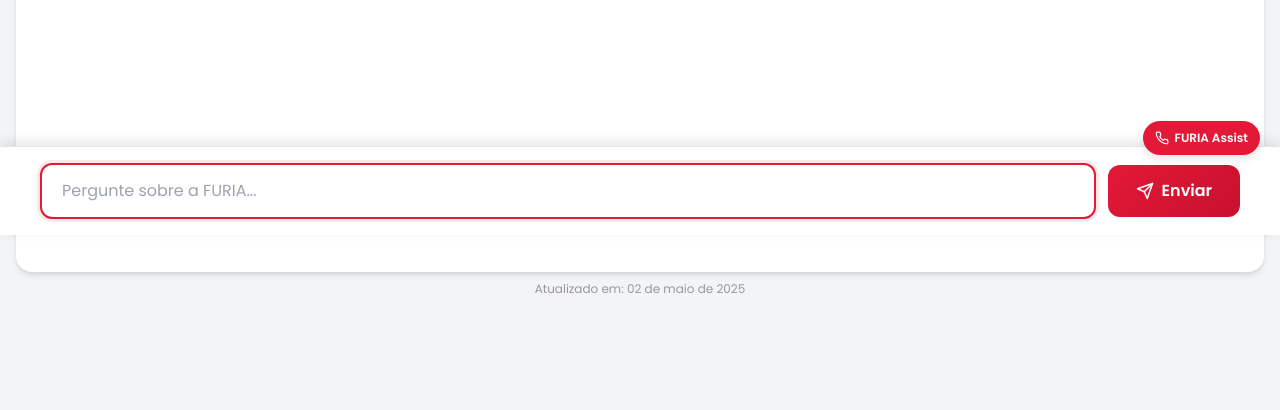
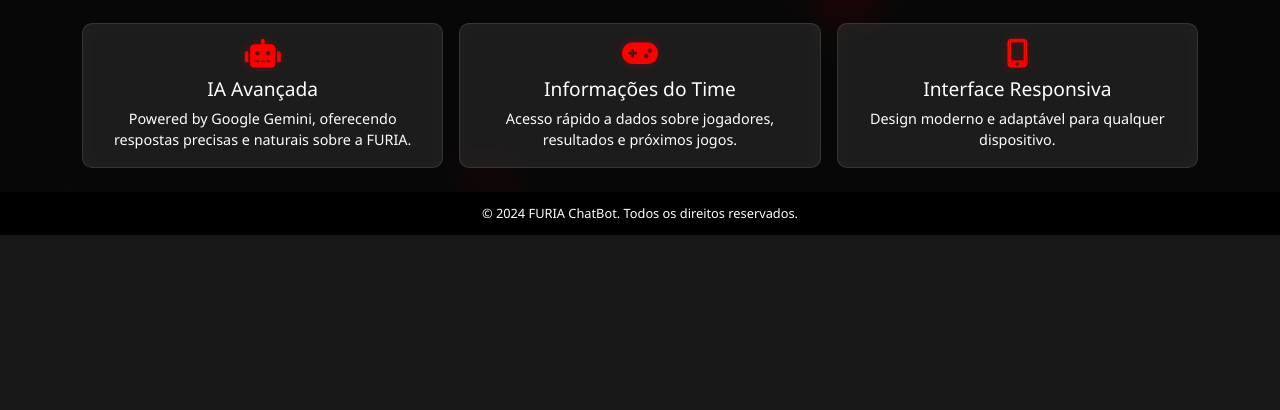
Before and after one commit to KayTheWitch/ProjetoChatbotFURIA, a Flask app: page / in a window 1280 px wide. Shown: the part 565-975 px from the top of the page. After the commit the page ends 800 px from the top, so only its background shows below. Run offline with Flask 3, Linux system fonts and the light colour scheme.

Commit message:
Enhance FURIA ChatBot functionality and user experience
- Added a new route for the chat interface and updated the home route to render the landing page.
- Improved error handling in the chat function to provide user-friendly messages based on error types.
- Updated the product information response to include a link to the FURIA product catalog.

```diff
--- a/app.py
+++ b/app.py
@@ -63,6 +63,8 @@ Sempre que usar informações dos dados atualizados:
 - Use `backticks` para nomes de times
 - Mantenha respostas curtas e informativas
 - Inclua links relevantes quando possível: [Saiba mais](https://liquipedia.net/counterstrike/FURIA)
+
+Quando o usuário solicitar informações sobre os produtos da FURIA, informe que o catálogo de produtos da FURIA pode ser visualizado no link: [Produtos FURIA](https://furia.gg/)
 """
 
 # Armazena o histórico de conversas por sessão
@@ -80,6 +82,10 @@ def format_conversation_history(history):
 
 @app.route('/')
 def home():
+    return render_template('landing.html')
+
+@app.route('/chat')
+def chat_interface():
     return render_template('index.html')
 
 @app.route('/api/chat', methods=['POST'])
@@ -131,10 +137,18 @@ def chat():
             'response': response.text
         })
     except Exception as e:
-        logger.error(f"Erro ao processar mensagem: {str(e)}", exc_info=True)
+        error_message = str(e)
+        logger.error(f"Erro ao processar mensagem: {error_message}", exc_info=True)
+
+        # Verifica se é um erro de limite de requisições
+        if "429" in error_message and "quota" in error_message.lower():
+            user_friendly_message = "Desculpe, atingimos o limite de requisições do serviço. Por favor, aguarde alguns minutos e tente novamente."
+        else:
+            user_friendly_message = "Desculpe, ocorreu um erro ao processar sua mensagem. Por favor, tente novamente mais tarde."
+
         return jsonify({
             'status': 'error',
-            'message': f'Erro ao processar mensagem: {str(e)}'
+            'message': user_friendly_message
         }), 500
 
     # Adicione métricas de monitoramento
--- a/templates/index.html
+++ b/templates/index.html
@@ -382,33 +382,11 @@
             color: #999;
             margin-top: 8px;
         }
-
-        .furia-badge {
-            position: fixed;
-            bottom: 80px;
-            right: 20px;
-            background-color: var(--furia-red);
-            color: white;
-            padding: 8px 12px;
-            border-radius: 20px;
-            font-size: 12px;
-            font-weight: 600;
-            box-shadow: 0 4px 8px rgba(0, 0, 0, 0.1);
-            z-index: 10;
-            display: flex;
-            align-items: center;
-            gap: 6px;
-            @media (max-width: 640px) {
-                bottom: 70px;
-                right: 12px;
-            }
-        }
     </style>
 </head>
 <body class="bg-gray-100">
     <header class="header animate__animated animate__fadeIn">
         <div class="container mx-auto px-4 text-center">
-            <img src="https://furia.gg/wp-content/uploads/2021/09/furia-logo.png" alt="FURIA Logo" class="logo mx-auto">
             <h1 class="title">FURIA ChatBot</h1>
             <p class="subtitle">Seu assistente virtual para tudo sobre a FURIA</p>
         </div>
@@ -455,13 +433,6 @@
                 Enviar
             </button>
         </div>
-    </div>
-
-    <div class="furia-badge animate__animated animate__fadeInRight">
-        <svg xmlns="http://www.w3.org/2000/svg" width="14" height="14" viewBox="0 0 24 24" fill="none" stroke="currentColor" stroke-width="2" stroke-linecap="round" stroke-linejoin="round">
-            <path d="M22 16.92v3a2 2 0 0 1-2.18 2 19.79 19.79 0 0 1-8.63-3.07 19.5 19.5 0 0 1-6-6 19.79 19.79 0 0 1-3.07-8.67A2 2 0 0 1 4.11 2h3a2 2 0 0 1 2 1.72 12.84 12.84 0 0 0 .7 2.81 2 2 0 0 1-.45 2.11L8.09 9.91a16 16 0 0 0 6 6l1.27-1.27a2 2 0 0 1 2.11-.45 12.84 12.84 0 0 0 2.81.7A2 2 0 0 1 22 16.92z"></path>
-        </svg>
-        FURIA Assist
     </div>
 
     <script>
--- /dev/null
+++ b/templates/landing.html
@@ -0,0 +1,358 @@
+<!DOCTYPE html>
+<html lang="pt-BR">
+<head>
+    <meta charset="UTF-8">
+    <meta name="viewport" content="width=device-width, initial-scale=1.0">
+    <title>FURIA ChatBot - Seu Assistente Virtual FURIA</title>
+    <link href="https://cdn.jsdelivr.net/npm/bootstrap@5.3.0/dist/css/bootstrap.min.css" rel="stylesheet">
+    <link rel="stylesheet" href="https://cdnjs.cloudflare.com/ajax/libs/font-awesome/6.0.0/css/all.min.css">
+    <style>
+        :root {
+            --furia-red: #FF0000;
+            --furia-black: #000000;
+            --furia-gray: #1A1A1A;
+        }
+
+        html, body {
+            height: 100%;
+            margin: 0;
+            overflow: hidden;
+            perspective: 1000px;
+        }
+
+        body {
+            font-family: 'Segoe UI', Tahoma, Geneva, Verdana, sans-serif;
+            background-color: var(--furia-gray);
+            color: white;
+            position: relative;
+        }
+
+        /* 3D Gaming Background */
+        .gaming-background {
+            position: fixed;
+            top: 0;
+            left: 0;
+            width: 100%;
+            height: 100%;
+            z-index: -2;
+            transform-style: preserve-3d;
+            animation: rotateBackground 60s linear infinite;
+        }
+
+        .grid-3d {
+            position: absolute;
+            width: 200%;
+            height: 200%;
+            top: -50%;
+            left: -50%;
+            background:
+                linear-gradient(90deg, rgba(255,0,0,0.1) 1px, transparent 1px) 0 0 / 50px 50px,
+                linear-gradient(rgba(255,0,0,0.1) 1px, transparent 1px) 0 0 / 50px 50px;
+            transform: rotateX(60deg) translateZ(-100px);
+            animation: moveGrid 20s linear infinite;
+        }
+
+        .floating-cube {
+            position: absolute;
+            width: 50px;
+            height: 50px;
+            background: rgba(255,0,0,0.1);
+            border: 1px solid rgba(255,0,0,0.3);
+            transform-style: preserve-3d;
+            animation: floatCube 10s ease-in-out infinite;
+        }
+
+        .cube-1 { top: 20%; left: 20%; animation-delay: 0s; }
+        .cube-2 { top: 60%; left: 70%; animation-delay: -3s; }
+        .cube-3 { top: 40%; left: 40%; animation-delay: -6s; }
+        .cube-4 { top: 80%; left: 30%; animation-delay: -9s; }
+
+        @keyframes rotateBackground {
+            0% { transform: rotateY(0deg); }
+            100% { transform: rotateY(360deg); }
+        }
+
+        @keyframes moveGrid {
+            0% { transform: rotateX(60deg) translateZ(-100px) translateY(0); }
+            100% { transform: rotateX(60deg) translateZ(-100px) translateY(50px); }
+        }
+
+        @keyframes floatCube {
+            0%, 100% { transform: translateZ(0) rotate(0deg); }
+            50% { transform: translateZ(100px) rotate(180deg); }
+        }
+
+        /* Glowing orbs */
+        .orb {
+            position: absolute;
+            border-radius: 50%;
+            filter: blur(20px);
+            opacity: 0.3;
+            animation: pulseOrb 4s ease-in-out infinite;
+        }
+
+        .orb-1 {
+            width: 200px;
+            height: 200px;
+            background: var(--furia-red);
+            top: 20%;
+            left: 30%;
+            animation-delay: 0s;
+        }
+
+        .orb-2 {
+            width: 150px;
+            height: 150px;
+            background: var(--furia-red);
+            top: 60%;
+            left: 70%;
+            animation-delay: -2s;
+        }
+
+        @keyframes pulseOrb {
+            0%, 100% { transform: scale(1); opacity: 0.3; }
+            50% { transform: scale(1.2); opacity: 0.4; }
+        }
+
+        .main-container {
+            height: 100vh;
+            display: flex;
+            flex-direction: column;
+            position: relative;
+            z-index: 1;
+        }
+
+        .hero-section {
+            background: linear-gradient(rgba(0, 0, 0, 0.85), rgba(0, 0, 0, 0.85)),
+                        url('https://furia.gg/wp-content/uploads/2023/03/furia-csgo-team.jpg');
+            background-size: cover;
+            background-position: center;
+            flex: 1;
+            display: flex;
+            align-items: center;
+            position: relative;
+            overflow: hidden;
+            padding: 2rem 0;
+        }
+
+        .hero-section::before {
+            content: '';
+            position: absolute;
+            top: 0;
+            left: 0;
+            right: 0;
+            bottom: 0;
+            background:
+                linear-gradient(45deg, transparent 48%, var(--furia-red) 49%, var(--furia-red) 51%, transparent 52%),
+                linear-gradient(-45deg, transparent 48%, var(--furia-red) 49%, var(--furia-red) 51%, transparent 52%);
+            background-size: 30px 30px;
+            opacity: 0.1;
+            animation: moveGrid 20s linear infinite;
+        }
+
+        .logo {
+            height: 40px;
+            margin-bottom: 1rem;
+            filter: drop-shadow(0 0 10px rgba(255,0,0,0.3));
+        }
+
+        .title {
+            font-size: 2.5rem;
+            margin-bottom: 0.5rem;
+            text-shadow: 0 0 20px rgba(255,0,0,0.3);
+        }
+
+        .subtitle {
+            font-size: 1.1rem;
+            margin-bottom: 1.5rem;
+            opacity: 0.9;
+        }
+
+        .features-section {
+            padding: 1.5rem 0;
+            background-color: rgba(0, 0, 0, 0.7);
+            backdrop-filter: blur(10px);
+        }
+
+        .feature-card {
+            background-color: rgba(255, 255, 255, 0.1);
+            border-radius: 10px;
+            padding: 1rem;
+            transition: all 0.3s ease;
+            backdrop-filter: blur(10px);
+            border: 1px solid rgba(255, 255, 255, 0.1);
+            height: 100%;
+            transform-style: preserve-3d;
+            transform: translateZ(0);
+        }
+
+        .feature-card:hover {
+            transform: translateY(-5px) translateZ(20px);
+            background-color: rgba(255, 255, 255, 0.15);
+            box-shadow: 0 0 30px rgba(255, 0, 0, 0.3);
+        }
+
+        .feature-icon {
+            font-size: 1.8rem;
+            color: var(--furia-red);
+            margin-bottom: 0.5rem;
+            text-shadow: 0 0 10px rgba(255, 0, 0, 0.3);
+        }
+
+        .feature-card h3 {
+            font-size: 1.2rem;
+            margin-bottom: 0.5rem;
+        }
+
+        .feature-card p {
+            font-size: 0.9rem;
+            margin-bottom: 0;
+        }
+
+        .btn-furia {
+            background-color: var(--furia-red);
+            color: white;
+            border: none;
+            padding: 0.75rem 1.5rem;
+            border-radius: 5px;
+            font-weight: bold;
+            transition: all 0.3s ease;
+            position: relative;
+            overflow: hidden;
+            font-size: 1rem;
+            transform-style: preserve-3d;
+        }
+
+        .btn-furia::before {
+            content: '';
+            position: absolute;
+            top: 0;
+            left: -100%;
+            width: 100%;
+            height: 100%;
+            background: linear-gradient(
+                90deg,
+                transparent,
+                rgba(255, 255, 255, 0.2),
+                transparent
+            );
+            transition: 0.5s;
+        }
+
+        .btn-furia:hover::before {
+            left: 100%;
+        }
+
+        .btn-furia:hover {
+            background-color: #cc0000;
+            color: white;
+            transform: scale(1.05) translateZ(20px);
+            box-shadow: 0 0 20px rgba(255, 0, 0, 0.5);
+        }
+
+        .footer {
+            background-color: var(--furia-black);
+            padding: 0.75rem 0;
+            font-size: 0.8rem;
+        }
+
+        @media (max-height: 700px) {
+            .logo {
+                height: 30px;
+                margin-bottom: 0.5rem;
+            }
+
+            .title {
+                font-size: 2rem;
+                margin-bottom: 0.25rem;
+            }
+
+            .subtitle {
+                font-size: 1rem;
+                margin-bottom: 1rem;
+            }
+
+            .feature-card {
+                padding: 0.75rem;
+            }
+
+            .feature-icon {
+                font-size: 1.5rem;
+                margin-bottom: 0.25rem;
+            }
+
+            .feature-card h3 {
+                font-size: 1.1rem;
+            }
+
+            .feature-card p {
+                font-size: 0.8rem;
+            }
+        }
+    </style>
+</head>
+<body>
+    <div class="gaming-background">
+        <div class="grid-3d"></div>
+        <div class="floating-cube cube-1"></div>
+        <div class="floating-cube cube-2"></div>
+        <div class="floating-cube cube-3"></div>
+        <div class="floating-cube cube-4"></div>
+        <div class="orb orb-1"></div>
+        <div class="orb orb-2"></div>
+    </div>
+
+    <div class="main-container">
+        <!-- Hero Section -->
+        <section class="hero-section">
+            <div class="container">
+                <div class="row align-items-center">
+                    <div class="col-lg-6">
+                        <h1 class="title">FURIA ChatBot</h1>
+                        <p class="subtitle">Seu assistente virtual para tudo sobre a FURIA</p>
+                        <a href="/chat" class="btn btn-furia">Começar Agora</a>
+                    </div>
+                </div>
+            </div>
+        </section>
+
+        <!-- Features Section -->
+        <section class="features-section">
+            <div class="container">
+                <div class="row g-3">
+                    <div class="col-md-4">
+                        <div class="feature-card text-center">
+                            <i class="fas fa-robot feature-icon"></i>
+                            <h3>IA Avançada</h3>
+                            <p>Powered by Google Gemini, oferecendo respostas precisas e naturais sobre a FURIA.</p>
+                        </div>
+                    </div>
+                    <div class="col-md-4">
+                        <div class="feature-card text-center">
+                            <i class="fas fa-gamepad feature-icon"></i>
+                            <h3>Informações do Time</h3>
+                            <p>Acesso rápido a dados sobre jogadores, resultados e próximos jogos.</p>
+                        </div>
+                    </div>
+                    <div class="col-md-4">
+                        <div class="feature-card text-center">
+                            <i class="fas fa-mobile-alt feature-icon"></i>
+                            <h3>Interface Responsiva</h3>
+                            <p>Design moderno e adaptável para qualquer dispositivo.</p>
+                        </div>
+                    </div>
+                </div>
+            </div>
+        </section>
+
+        <!-- Footer -->
+        <footer class="footer text-center">
+            <div class="container">
+                <p class="mb-0">&copy; 2024 FURIA ChatBot. Todos os direitos reservados.</p>
+            </div>
+        </footer>
+    </div>
+
+    <script src="https://cdn.jsdelivr.net/npm/bootstrap@5.3.0/dist/js/bootstrap.bundle.min.js"></script>
+</body>
+</html>
```
Also changed, not shown: README.md.
